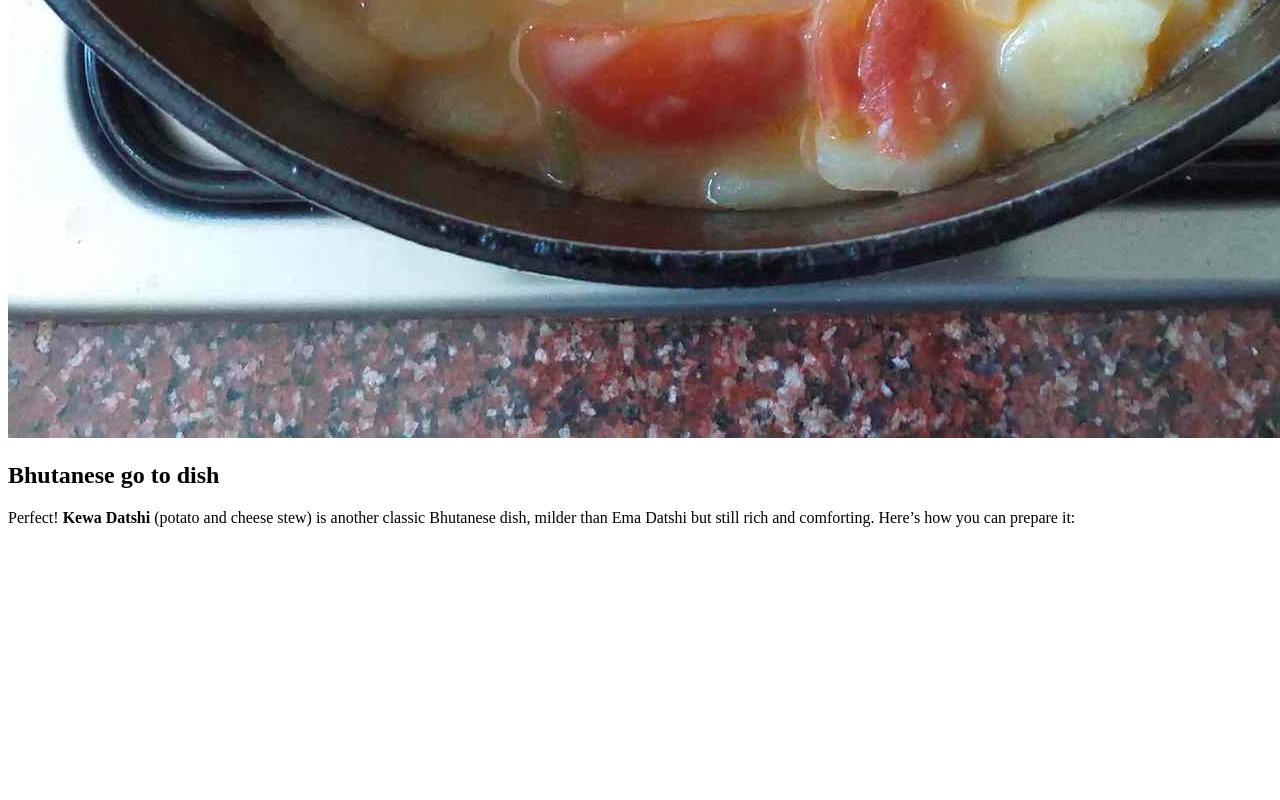
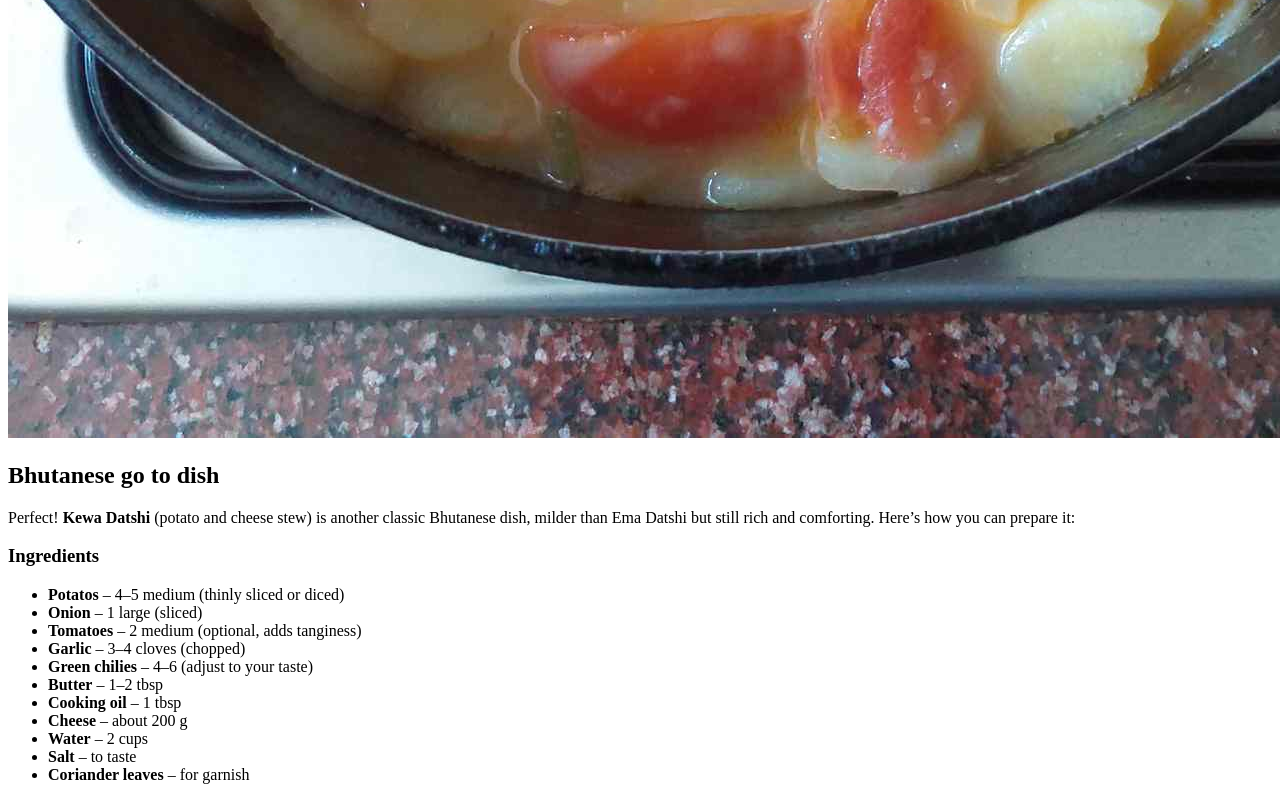
Before and after one commit to ChodajMi/odin-recipes, a plain HTML site: page recipes/kewa_datshi.html in a window 1280 px wide. Shown: the part 1672-2472 px from the top of the page. Before the commit the page ends 2215 px from the top, so only its background shows below. Drawn offline with Linux system fonts and the light colour scheme.

Commit message:
Unordered list for ingeridents. Listed the ingerednts for kewa datshi.

```diff
--- a/recipes/kewa_datshi.html
+++ b/recipes/kewa_datshi.html
@@ -11,6 +11,19 @@
     <img src="recipes_pic/kewa.jpg" alt="Loading..">
     <h2>Bhutanese go to dish</h2>
     <p>Perfect! <b>Kewa Datshi</b> (potato and cheese stew) is another classic Bhutanese dish, milder than Ema Datshi but still rich and comforting. Here’s how you can prepare it:</p>
-
+    <h3>Ingredients</h3>
+    <ul>
+        <li><b>Potatos</b> – 4–5 medium (thinly sliced or diced)</li>
+        <li><b>Onion</b> – 1 large (sliced)</li>
+        <li><b>Tomatoes</b> – 2 medium (optional, adds tanginess)</li>
+        <li><b>Garlic</b> – 3–4 cloves (chopped)</li>
+        <li><b>Green chilies</b> – 4–6 (adjust to your taste)</li>
+        <li><b>Butter</b> – 1–2 tbsp</li>
+        <li><b>Cooking oil</b> – 1 tbsp</li>
+        <li><b>Cheese</b> – about 200 g</li>
+        <li><b>Water</b> – 2 cups</li>
+        <li><b>Salt</b> – to taste</li>
+        <li><b>Coriander leaves</b> – for garnish</li>
+    </ul>
 </body>
 </html>
```
